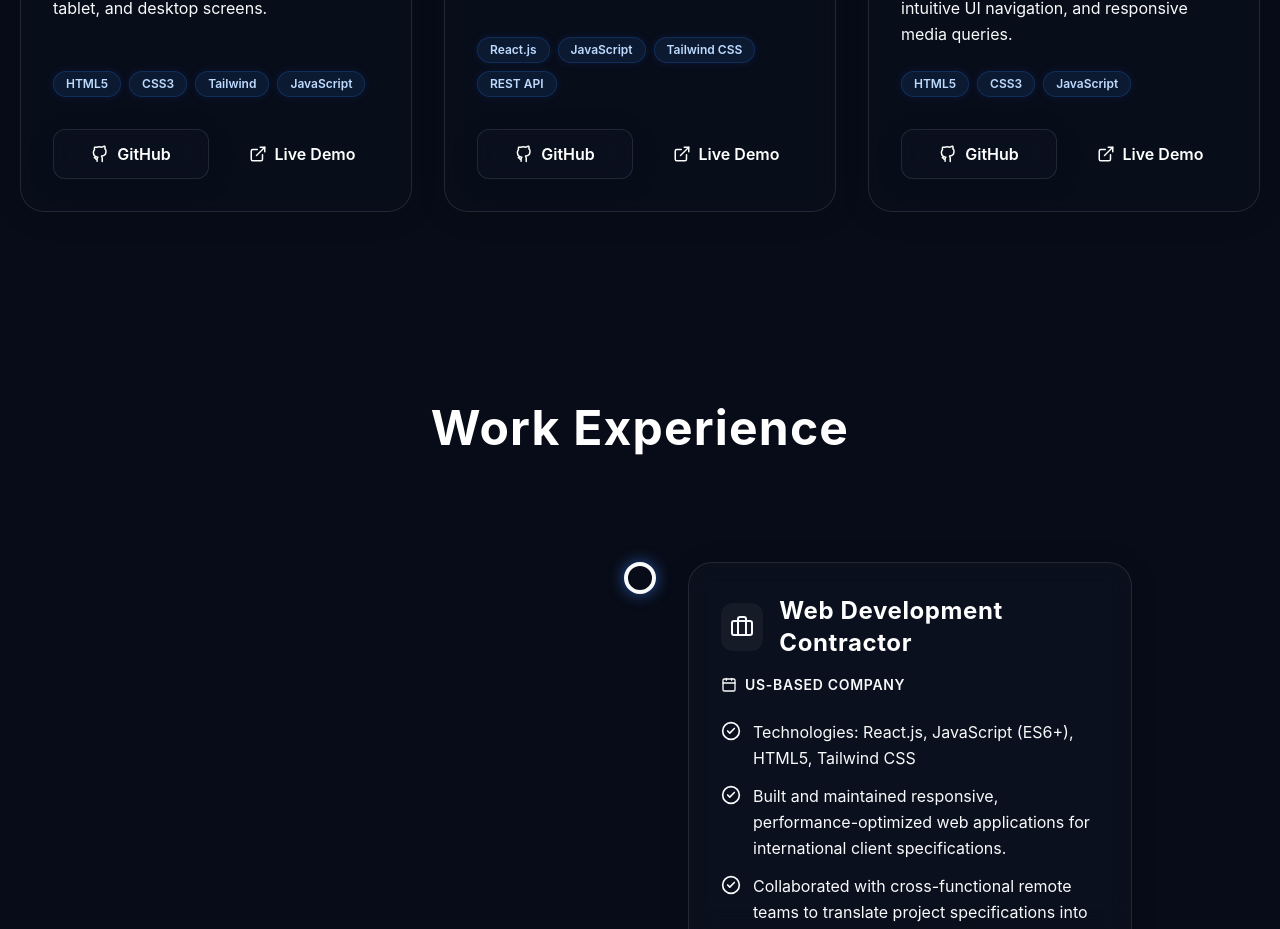
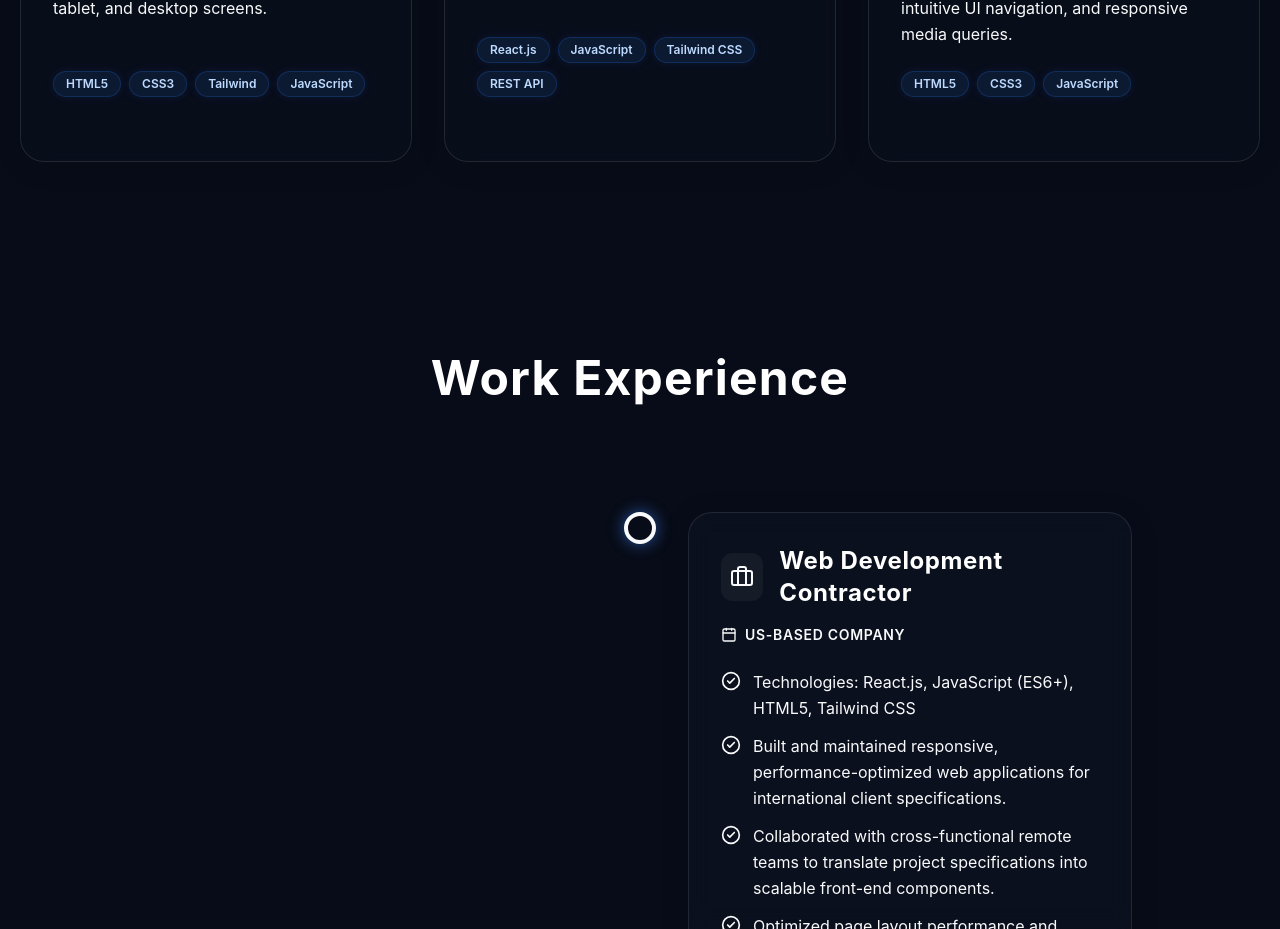
Before and after one commit to nawalkhanz08-commits/portfolio, a React (Vite) app: page / in a window 1280 px wide. Shown: the part 3300-4229 px from the top of the page. Built offline with nearby package versions, Linux system fonts and the light colour scheme.

Commit message:
remove the button of github and  live demo

```diff
--- a/src/components/sections/Projects.tsx
+++ b/src/components/sections/Projects.tsx
@@ -129,25 +129,7 @@ export const Projects = () => {
                       ))}
                     </div>
 
-                    {/* Action Buttons */}
-                    <div className="flex items-center gap-4 mt-auto">
-                      <a
-                        href={project.github}
-                        target="_blank"
-                        rel="noopener noreferrer"
-                        className="flex-1 flex items-center justify-center gap-2 py-3 rounded-xl glass border border-white/10 text-white font-semibold hover:bg-white/10 hover:border-white/30 transition-all duration-300"
-                      >
-                        <Github size={18} /> GitHub
-                      </a>
-                      <a
-                        href={project.demo}
-                        target="_blank"
-                        rel="noopener noreferrer"
-                        className="flex-1 flex items-center justify-center gap-2 py-3 rounded-xl bg-primary text-white font-semibold hover:bg-blue-600 hover:shadow-[0_0_20px_rgba(59,130,246,0.5)] transition-all duration-300"
-                      >
-                        <ExternalLink size={18} /> Live Demo
-                      </a>
-                    </div>
+
                   </div>
 
                 </div>
```
